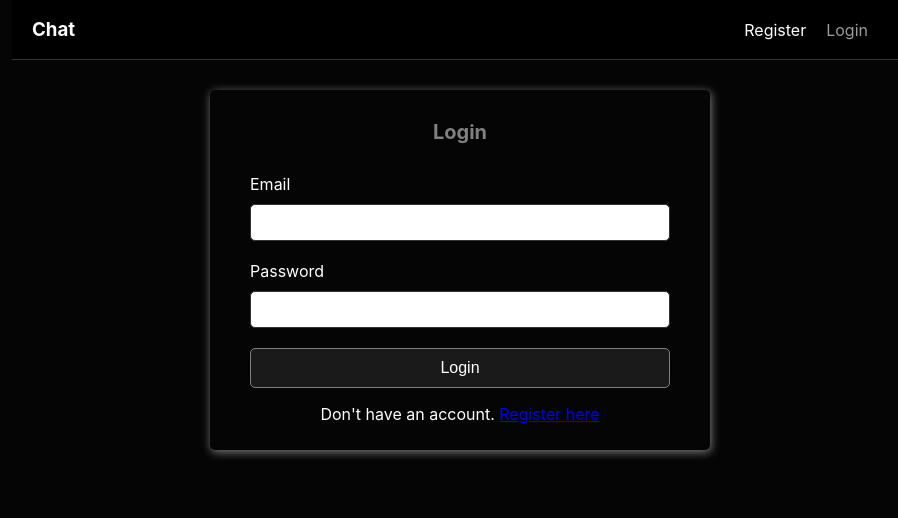
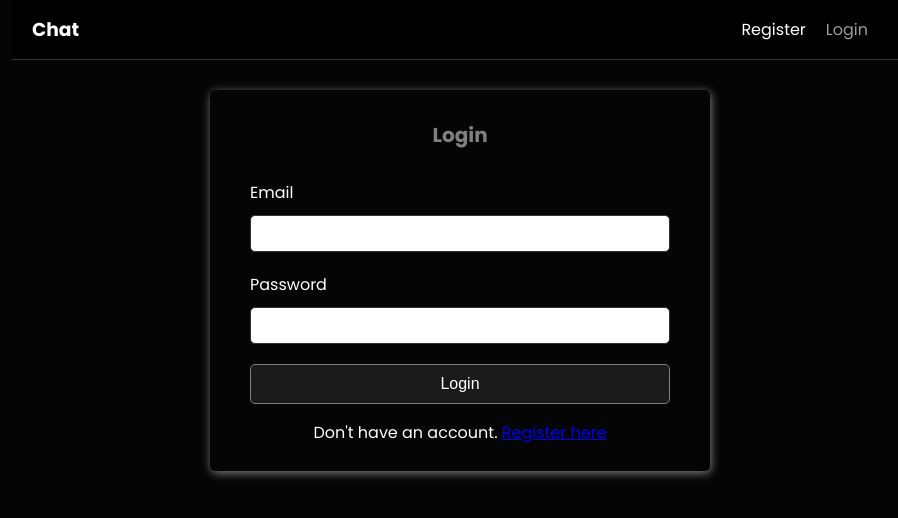
Before and after one commit to SayamJain1/chat-firebase-app, a React (Vite) app: page /login in a window 1280 px wide. Shown: the top 518 px of the page, without its empty margins (180-1078 px from the left). Built offline with nearby package versions, Linux system fonts and the light colour scheme; no server answers.

Commit message:
added google font

```diff
--- a/src/index.css
+++ b/src/index.css
@@ -1,6 +1,8 @@
+@import url('https://fonts.googleapis.com/css2?family=Poppins:wght@100;200;300;400;500;600;700;800;900&display=swap');
+
 body {
   margin: 0;
-  font-family: -apple-system, BlinkMacSystemFont, "Segoe UI", "Roboto", "Oxygen",
+  font-family: 'Poppins', sans-serif, -apple-system, BlinkMacSystemFont, "Segoe UI", "Roboto", "Oxygen",
     "Ubuntu", "Cantarell", "Fira Sans", "Droid Sans", "Helvetica Neue",
     sans-serif;
   -webkit-font-smoothing: antialiased;
@@ -13,6 +15,5 @@ body {
 }
 
 code {
-  font-family: source-code-pro, Menlo, Monaco, Consolas, "Courier New",
-    monospace;
+  font-family: 'Poppins', sans-serif;
 }
```
